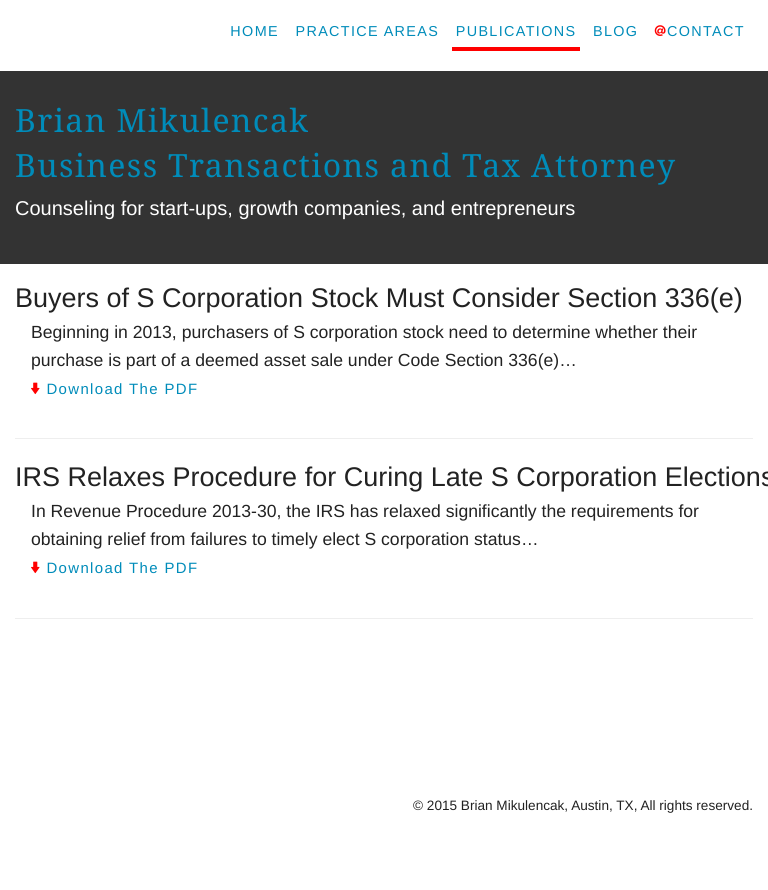
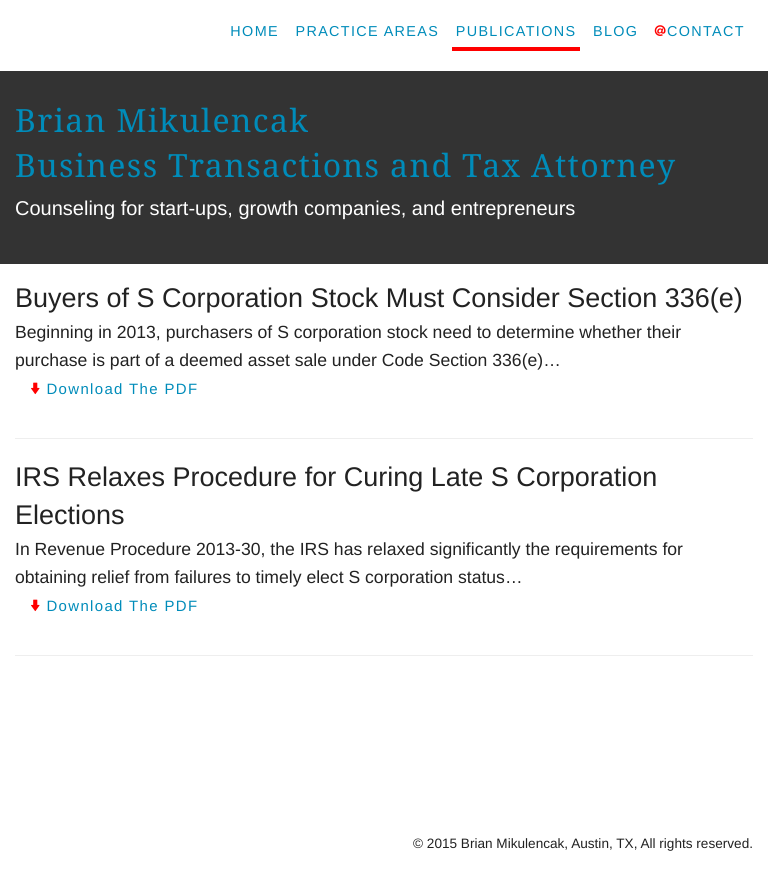
Before and after one commit to brianmik/bmaustinlaw, a Jekyll site: the page built from publications.html, in a window 768 px wide. Shown: the top 890 px of the page. Built offline with Jekyll 4.4.1, drawn with Linux system fonts in a browser that asks for light colours; Markdown is read by kramdown in place of the engine named in the settings; comment, search, counter and statistics services are not loaded.

Commit message:
styling for small screens

```diff
--- a/css/main.css
+++ b/css/main.css
@@ -429,6 +429,11 @@
     margin: 1.25rem 0 1.25rem 0;
   }
 
+  .publication__title, .publication__excerpt {
+    margin: 0;
+    width: 100%;
+  }
+
 
 } /* min-width 641px and max-width 1024px, use when QAing tablet-only issues */
 
```
